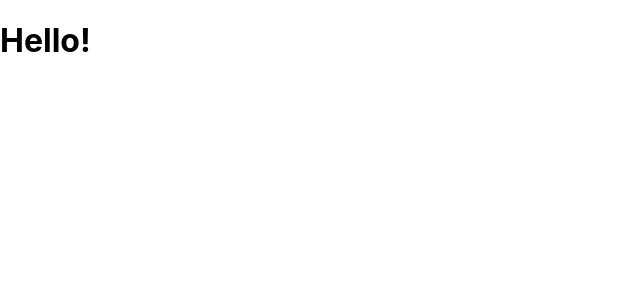
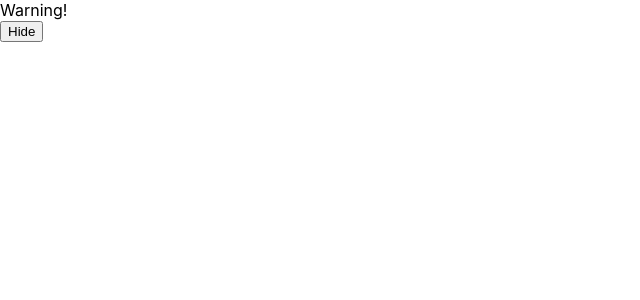
Before and after one commit to tochiji/react-tutorial2, a React (Create React App) app: page / in a window 1280 px wide. Shown: the top 300 px of the page, without its empty margins (0-640 px from the left). Built offline with nearby package versions, Linux system fonts and the light colour scheme.

Commit message:
[進捗] 条件付きレンダー：コンポーネントのレンダーを防ぐ

```diff
--- a/src/index.js
+++ b/src/index.js
@@ -1,98 +1,44 @@
 import React from 'react';
 import ReactDOM from 'react-dom';
 import './index.css';
-// import App from './App';
 import * as serviceWorker from './serviceWorker';
 
-function UserGreeting(props) {
-  return <h1>Welcome back!</h1>;
+function WarningBanner(props) {
+  if(!props.warn){
+    return null;
+  }
+  return(
+    <div className="warning">
+      Warning!
+    </div>
+  );
 }
 
-function GuestGreeting(props) {
-  return <h1>Please sign up.</h1>;
-}
-
-function Greeting(props) {
-  const isLoggedIn = props.isLoggedIn;
-  if (isLoggedIn) {
-    return <UserGreeting />;
-  }
-  return <GuestGreeting />;
-}
-
-function LoginButton(props){
-  return (
-  <button onClick={props.onClick}>
-    Login
-  </button>
-  )
-}
-
-function LogoutButton(props){
-  return (
-  <button onClick={props.onClick}>
-    Logout
-  </button>
-  )
-}
-
-
-class LoginControl extends React.Component{
+class Page extends React.Component{
   constructor(props){
     super(props);
-    this.state = {isLoggedIn:false};
+    this.state = {showWarning:true};
   }
 
-  handleLoginClick = () => {
-    this.setState({isLoggedIn:true});
-  }
-
-  handleLogoutClick = () => {
-    this.setState({isLoggedIn:false});
+  handleToggleClick = () =>{
+    this.setState(state => ({
+      showWarning: !state.showWarning
+    }));
   }
 
   render(){
-    const isLoggedIn = this.state.isLoggedIn;
-    let button;
-
-    if(isLoggedIn){
-      button = <LogoutButton onClick={this.handleLogoutClick} />
-    } else {
-      button = <LoginButton onClick={this.handleLoginClick} />
-    }
     return (
       <div>
-        <Greeting isLoggedIn={isLoggedIn} />
-        {button}
+        <WarningBanner warn={this.state.showWarning} />
+        <button onClick={this.handleToggleClick}>
+          {this.state.showWarning ? 'Hide' : 'Show'}
+        </button>
       </div>
     )
   }
 }
 
-// ReactDOM.render(
-//   <LoginControl />,document.getElementById('root')
-// )
-
-function Mailbox(props){
-  const unreadMessages = props.unreadMessages;
-  return (
-    <div>
-      <h1>Hello!</h1>
-      {unreadMessages.length > 0 &&
-        <h2>
-          You have {unreadMessages.length} unread messages.
-        </h2>
-      }
-    </div>
-  )
-}
-
-// const messages = ['React', 'Re: React', 'Re:Re: React'];
-const messages = [];
-ReactDOM.render(
-  <Mailbox unreadMessages={messages} />,
-  document.getElementById('root')
-);
+ReactDOM.render(<Page />,document.getElementById('root'))
 
 // If you want your app to work offline and load faster, you can change
 // unregister() to register() below. Note this comes with some pitfalls.
```
